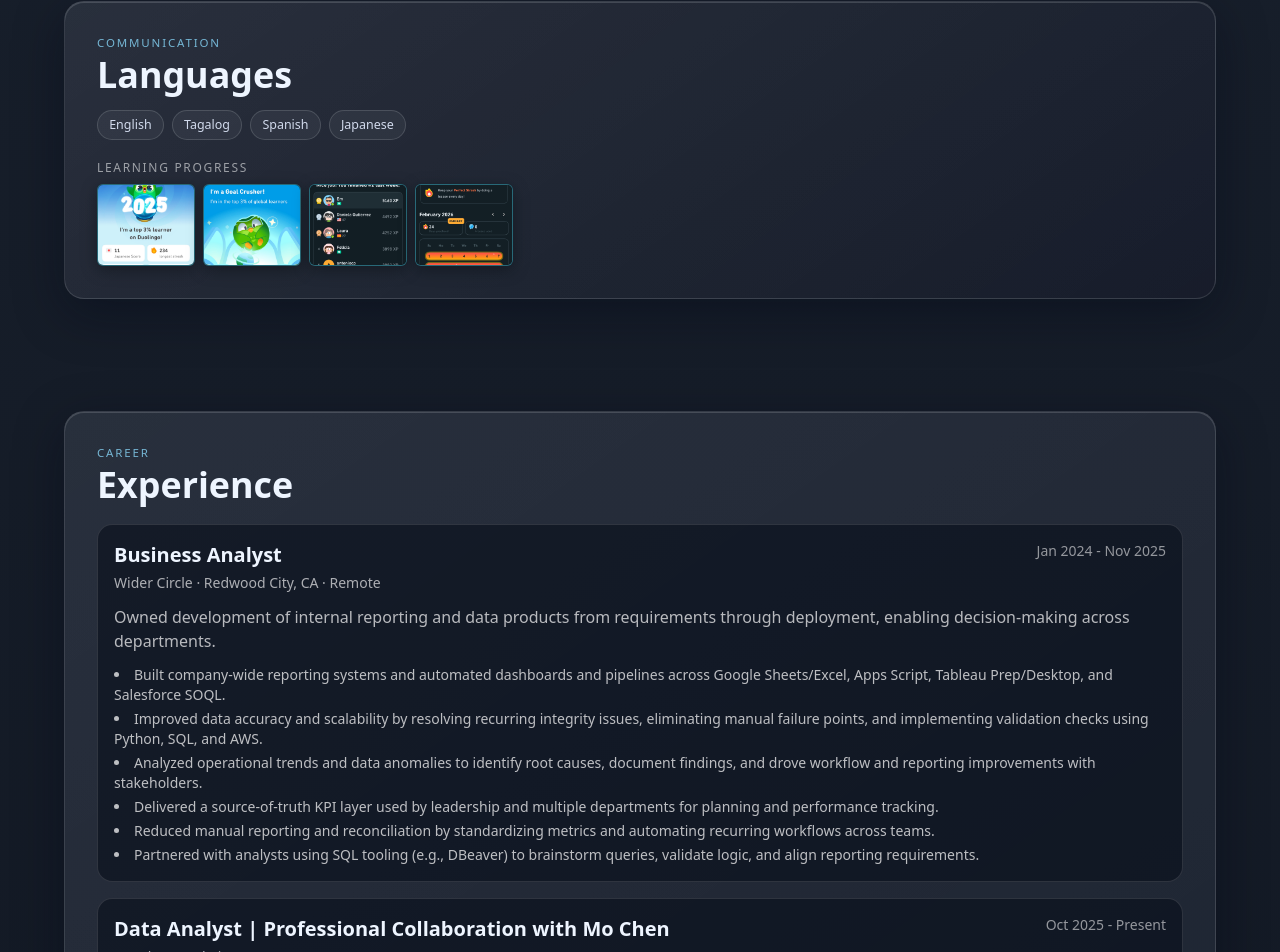
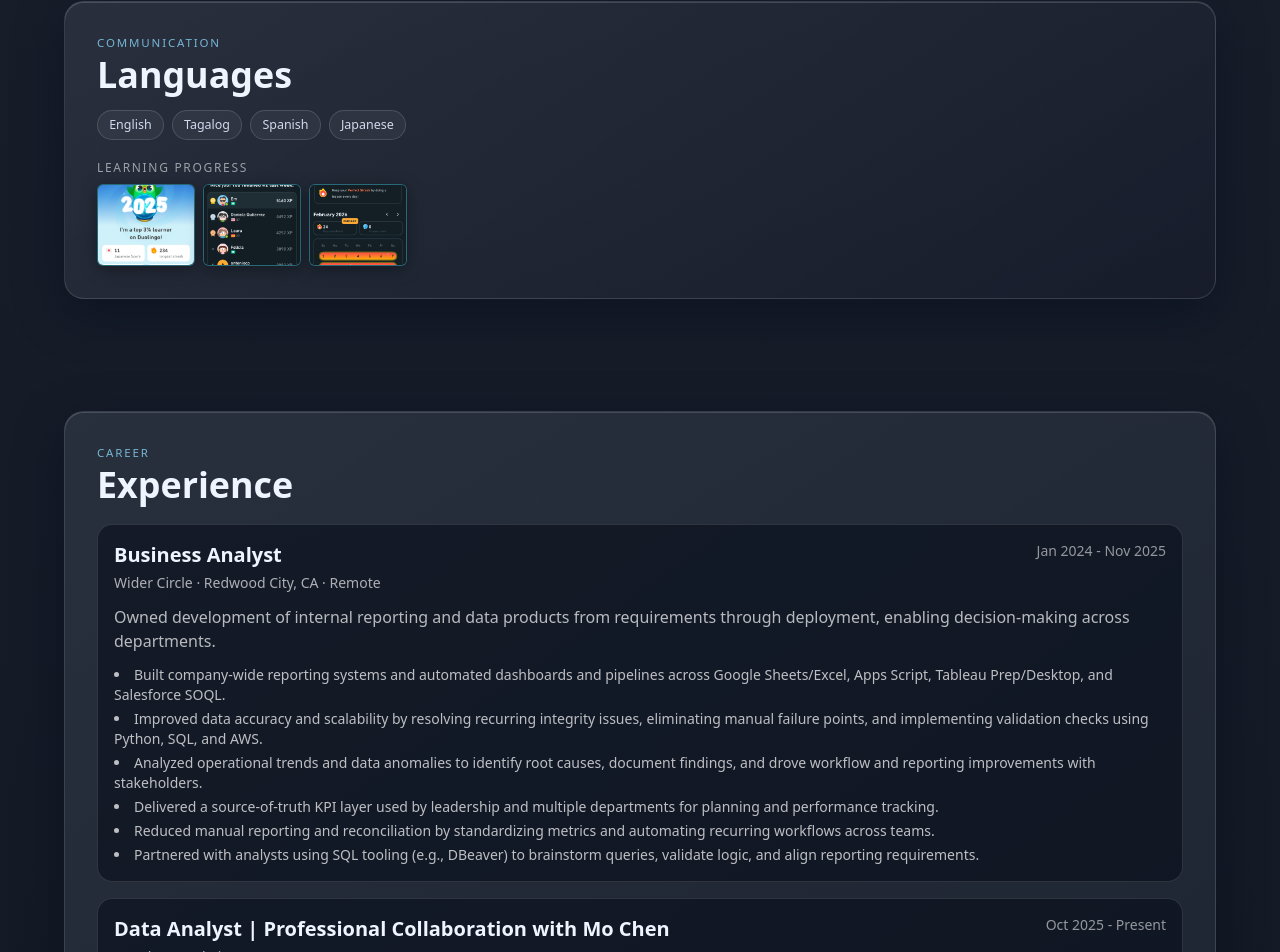
Before and after one commit to Emq17/personal-site, a React (Vite) app: page / in a window 1280 px wide. Shown: the part 2085-3037 px from the top of the page. Built offline with nearby package versions, Linux system fonts and the light colour scheme; no server answers.

Commit message:
updated url link

```diff
--- a/src/pages/Showcase.tsx
+++ b/src/pages/Showcase.tsx
@@ -39,7 +39,7 @@ export default function Showcase() {
     bsProgram && "proofGallery" in bsProgram && Array.isArray(bsProgram.proofGallery)
       ? bsProgram.proofGallery
       : [];
-  const jpProofGallery = ["/projects/jp1.png", "/projects/jp2.png", "/projects/jp3.png", "/projects/jp4.png"];
+  const jpProofGallery = ["/projects/jp1.png", "/projects/jp3.png", "/projects/jp4.png"];
   const activeProof = expandedProof ? expandedProof.items[expandedProof.index] : null;
 
   const projectVisuals = [
@@ -53,7 +53,7 @@ export default function Showcase() {
       summary:
         "Responsive website for a local pop-up, built to showcase menu, brand, and location.",
       src: "/projects/coffee-shop-site.png",
-      projectUrl: "http://preandpostcoffee.vercel.app/",
+      projectUrl: "https://angelcoffeeshop.vercel.app",
       codeUrl: "https://github.com/Emq17/coffee-shop",
     },
     {
```
